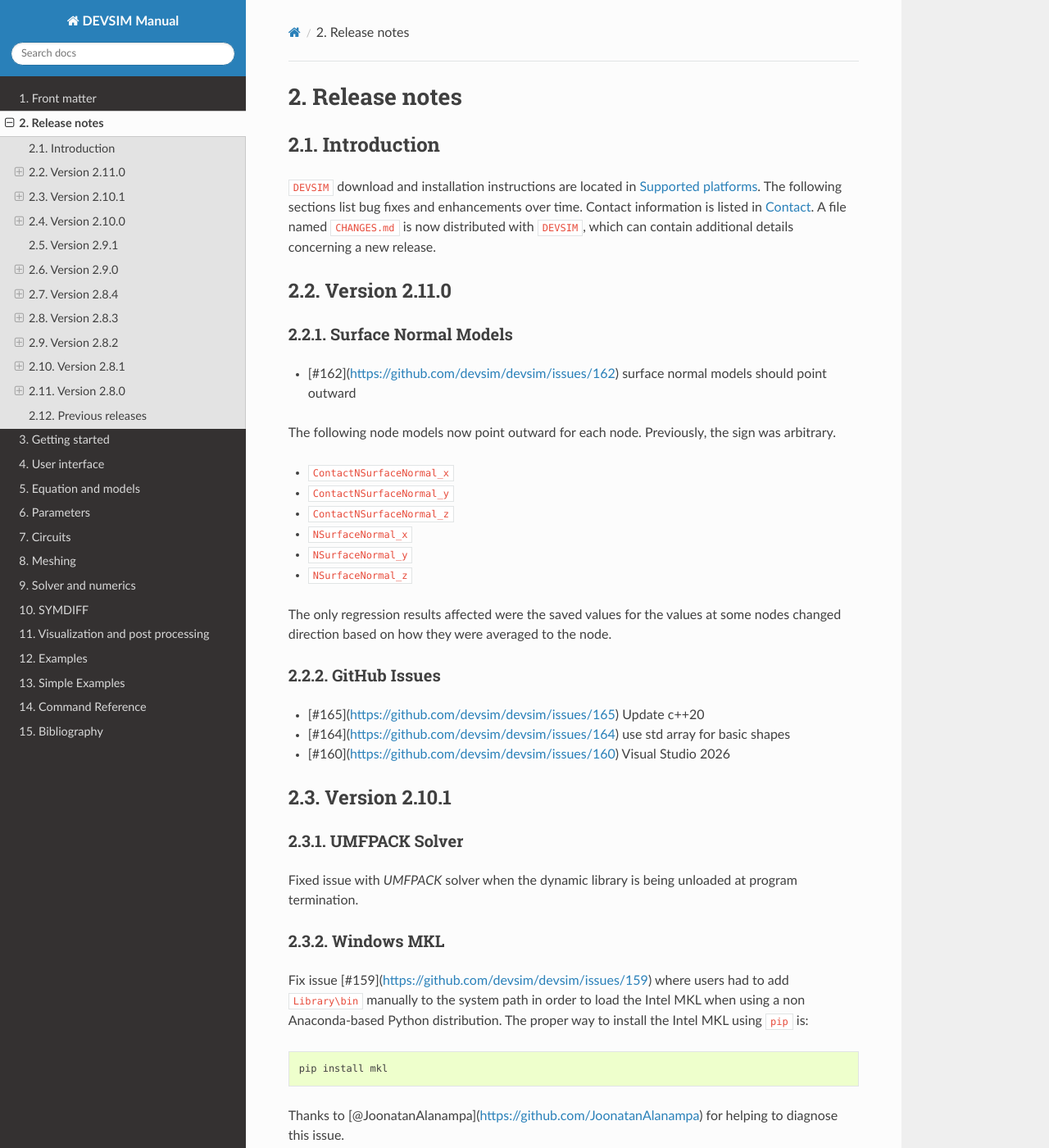
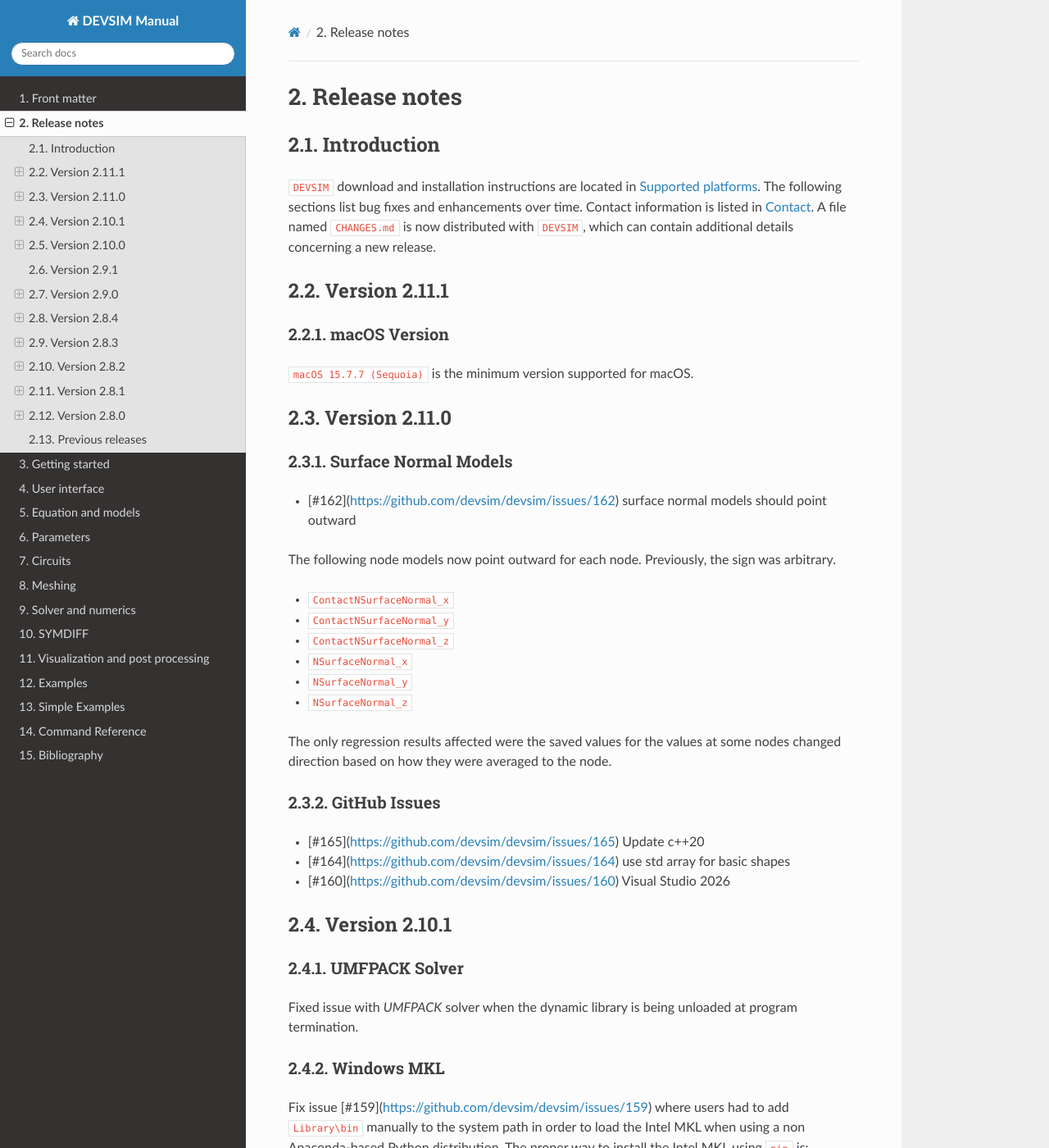
Before and after one commit to devsim/devsim_documentation, a Sphinx documentation site: the page built from sphinx/source/releasenotes.rst, in a window 1280 px wide and 1400 px high. Shown: the whole window at 82% size. Built offline with Sphinx 7.4.7 and the Read the Docs theme 3.1.0, drawn with Linux system fonts in a browser that asks for light colours; some of the changed text lies outside the part shown.

Commit message:
update for next release

```diff
--- a/sphinx/source/conf.py
+++ b/sphinx/source/conf.py
@@ -69,7 +69,7 @@
 # The short X.Y version.
 version = u'2.11'
 # The full version, including alpha/beta/rc tags.
-release = u'2.11.0'
+release = u'2.11.1'
 
 # The language for content autogenerated by Sphinx. Refer to documentation
 # for a list of supported languages.
--- a/sphinx/source/installation.rst
+++ b/sphinx/source/installation.rst
@@ -13,7 +13,7 @@
 
   "|mswindows|", "x64", "|mswindowsten|"
   "|linux|", "x86_64, aarch64", "|rhel-8| (|almalinux-8| compatible)"
-  "|macosx|", "arm64", "|macosxsonoma|"
+  "|macosx|", "arm64", "|macosxsequoia|"
 
 These are the minimum supported platforms, and also expected to work on newer versions of these operating systems.  If you require a version on a different software platform, please contact us :ref:`Contact`.
 
--- a/sphinx/source/macros.rst
+++ b/sphinx/source/macros.rst
@@ -32,6 +32,8 @@
 .. |macosx| replace:: ``Apple macOS``
 .. |macosxmonterey| replace:: ``macOS 12.5 (Monterey)``
 .. |macosxsonoma| replace:: ``macOS 14.7.6 (Sonoma)``
+.. |macosxsequoia| replace:: ``macOS 15.7.7 (Sequoia)``
+
 .. |mswindows| replace:: ``Microsoft Windows``
 .. |mswindowsten| replace:: ``Microsoft Windows 10``
 
--- a/sphinx/source/releasenotes.rst
+++ b/sphinx/source/releasenotes.rst
@@ -12,6 +12,13 @@
 |devsim| download and installation instructions are located in :ref:`sec__installation`.  The following sections list bug fixes and enhancements over time.  Contact information is listed in :ref:`Contact`.
 A file named ``CHANGES.md`` is now distributed with |devsim|, which can contain additional details concerning a new release.
 
+Version 2.11.1
+==============
+
+macOS Version
+-------------
+
+|macosxsequoia| is the minimum version supported for macOS.
 
 Version 2.11.0
 ==============
```
